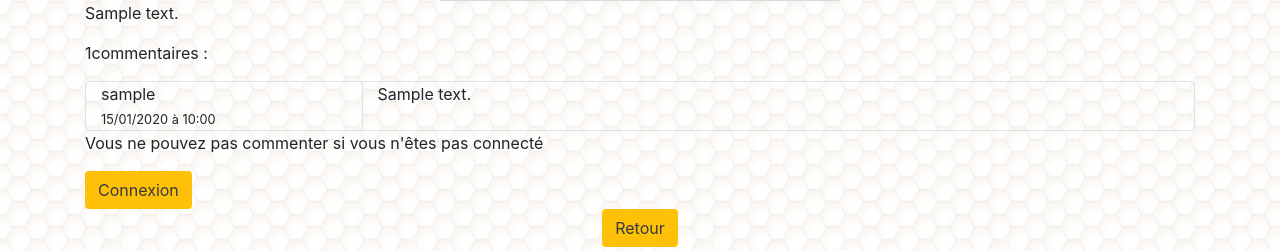
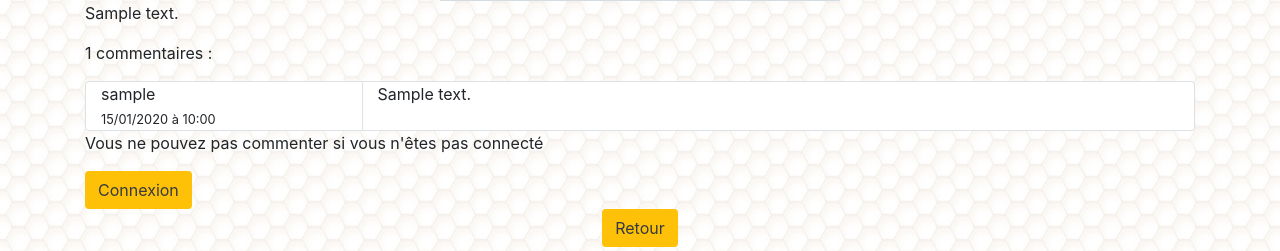
Before and after one commit to Luc-Leveque/site-apiculture, a Symfony app: template templates/blog/show.html.twig in a window 1280 px wide. Shown: the part 410-661 px from the top of the page. Run offline with Twig, Linux system fonts and the light colour scheme; the template is opened without the code that fills it: most values are stand-ins (such as "Sample title", 1, 10 or a date in 2020); grey boxes marked "Sample" are stand-in pictures; some libraries are stand-ins or nearby versions.

Commit message:
modif front show.html.twig

```diff
--- /dev/null
+++ b/public/css/article.css
@@ -0,0 +1,7 @@
+#com {
+  -webkit-hyphens: auto;
+  -moz-hyphens: auto;
+  -ms-hyphens: auto;
+  -o-hyphens: auto;
+  hyphens: auto;
+}
--- a/templates/blog/show.html.twig
+++ b/templates/blog/show.html.twig
@@ -1,4 +1,9 @@
 {% extends 'base.html.twig' %}
+
+{% block stylesheets %}
+        {{ parent() }}
+        <link href="{{ asset('css/article.css') }}" rel="stylesheet" />
+{% endblock %}
 
 {% block body %}
 
@@ -28,16 +33,16 @@
                 {% endif %}
             {% endif %}
         </artcicle>
-        <section id="commentaires">
-            <p>{{ article.commentArticles| length }}commentaires :</p>
+        <section>
+            <p>{{ article.commentArticles| length }} commentaires :</p>
             {% for commentArticle in article.commentArticles %}
                 <div>
                     <div class="d-flex justify-content-start mt-1">
-                        <div class="col-3 border rounded-left">
+                        <div class="col-3 border rounded-left bg-white">
                             {{ commentArticle.author.username}}<br/>
                             <small>{{ commentArticle.createdAt | date('d/m/Y à H:i')}}</small>
                         </div>
-                        <div class="col border border-left-0 rounded-right">
+                        <div id="com" class="col border border-left-0 rounded-right bg-white">
                             {{ commentArticle.content | raw}}
                         </div>
                     </div>
@@ -48,7 +53,7 @@
 
                 {{ form_start(commentArticleForm) }}
                     {{ form_row(commentArticleForm.content, {'attr': {'placeholder': "Votre commentaire"}}) }}
-                    <button type="submit" class="btn bg-warning text-dark">Commenter !</button>
+                    <button type="submit" class="btn bg-warning text-dark">Commenter</button>
                 {{ form_end(commentArticleForm) }}
             {% else %}
                 <p>Vous ne pouvez pas commenter si vous n'êtes pas connecté</p>
```
